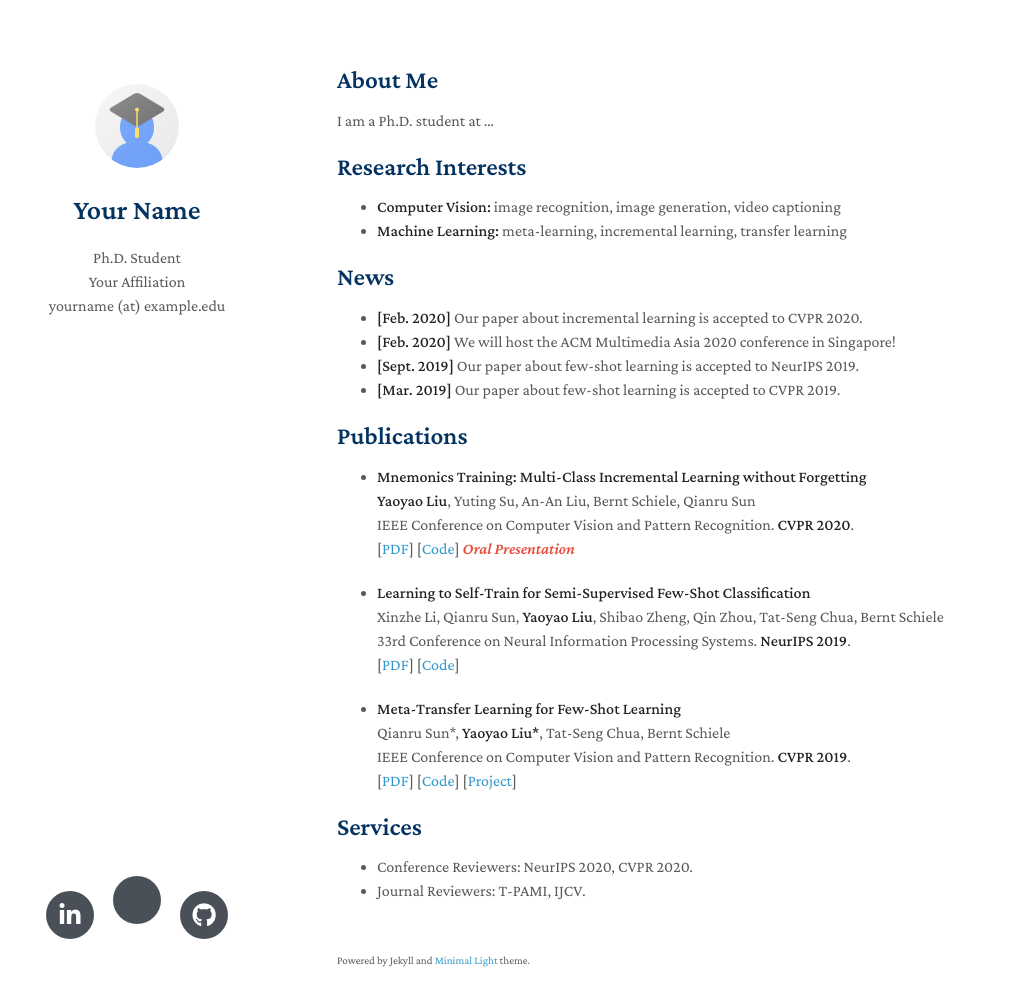
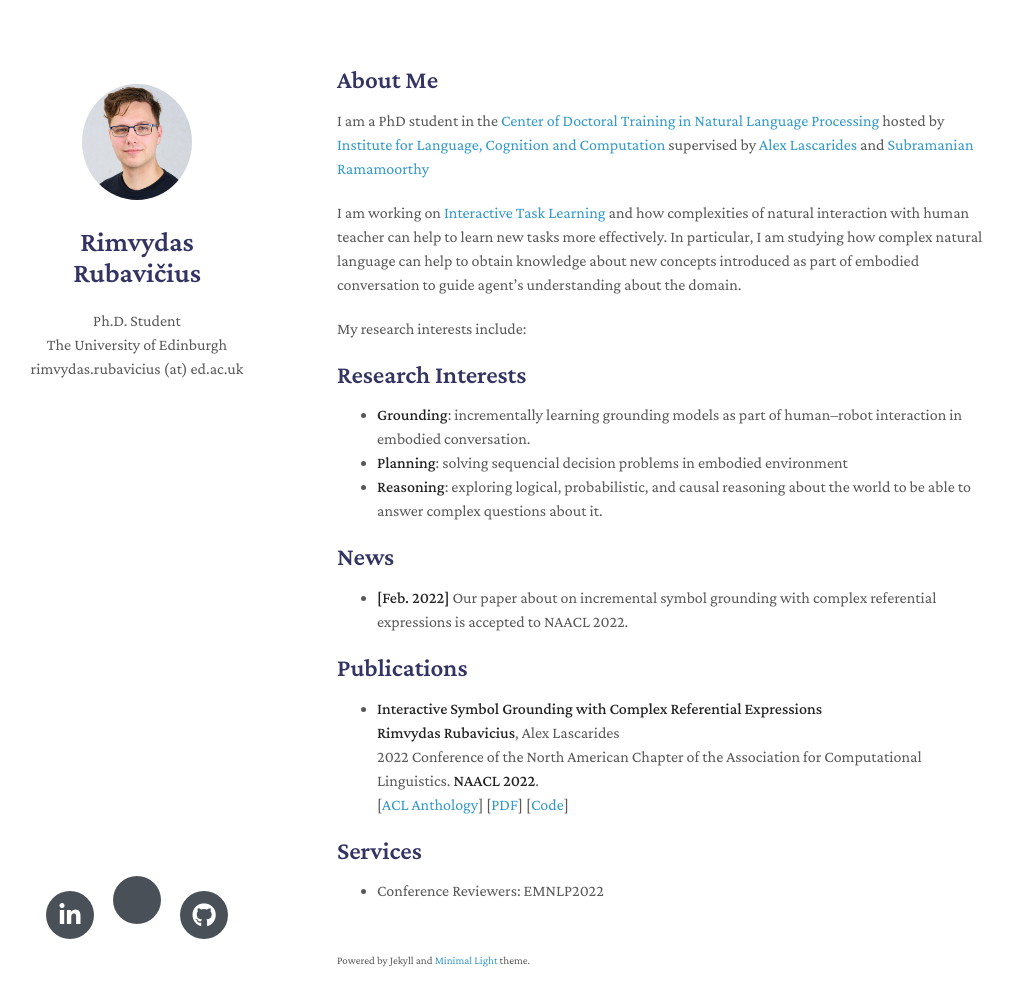
Before and after one commit to rimvydasrub/rimvydasrub.github.io, a Jekyll site: the page built from index.md, in a window 1280 px wide and 1041 px high. Shown: the top 1006 px of the window, without its empty margins (133-1145 px from the left). Built offline with Jekyll 4.4.1, drawn with Linux system fonts in a browser that asks for light colours; nearby versions of some CDN libraries; a style sheet for code colours, icons or effects is not loaded; our own code applies the rules of GitHub Pages for plain Markdown files.

Commit message:
init update

```diff
--- a/_config.yml
+++ b/_config.yml
@@ -1,15 +1,13 @@
-title: Your Name
+title: Rimvydas Rubavičius
 position: Ph.D. Student
-affiliation: Your Affiliation
-email: yourname (at) example.edu
-keywords: minimal academic
-google_scholar: https://scholar.google.com/
-github_link: https://github.com/yaoyao-liu/minimal-light
-linkedin: https://www.linkedin.com/
-avatar: ./assets/img/avatar.png
-google_analytics: UA-111540567-4
+affiliation: The University of Edinburgh
+email: rimvydas.rubavicius (at) ed.ac.uk
+keywords: Interactive Task Learning Robotics Reasoning Planning Natural Language Processing
+google_scholar: https://scholar.google.com/citations?user=7rA4ov4AAAAJ&hl
+github_link: https://github.com/rimvydasrub
+linkedin: https://www.linkedin.com/rimvydasrub
+twitter: https://twitter.com/rimvydasrub
+avatar: ./assets/img/avatar.jpg
 favicon: ./assets/img/favicon.png
 favicon_dark: ./assets/img/favicon-dark.png
-description: The Minimal Light is a simple and elegant jekyll theme for academic personal homepage.
-canonical: https://minimal-light.yyliu.net/
-remote_theme: yaoyao-liu/minimal-light
+description: Rimvydas Rubavicius Homepage
--- a/_sass/minimal-light.scss
+++ b/_sass/minimal-light.scss
@@ -102,23 +102,23 @@ papertitle {
 
 h1, h3, h4, h5, h6 {
   font-weight: 600;
-  color:#043361;
+  color:#343464;
   margin:0 0 20px;
 }
 
 h2 {
-  color:#043361;
+  color:#343464;
   margin:2px 0px 15px;
   font-size: 157%;
 }
 
 @media (prefers-color-scheme: dark) {
   h1, h3, h4, h5, h6 {
-    color:rgb(62, 183, 240);
+    color: #343464ff;
   }
 
   h2 {
-    color:rgb(62, 183, 240);
+    color: #343464ff;
   }
 }
 
--- a/index.md
+++ b/index.md
@@ -4,47 +4,36 @@ layout: homepage
 
 ## About Me
 
-I am a Ph.D. student at ...
+I am a PhD student in the [Center of Doctoral Training in Natural Language Processing](https://web.inf.ed.ac.uk/cdt/natural-language-processing)
+hosted by [Institute for Language, Cognition and Computation](https://web.inf.ed.ac.uk/ilcc)
+supervised by [Alex Lascarides](http://homepages.inf.ed.ac.uk/alex/) and [Subramanian Ramamoorthy](http://rad.inf.ed.ac.uk/)
+
+I am working on [Interactive Task Learning](https://mitpress.mit.edu/books/interactive-task-learning) and how complexities of natural interaction with human teacher can help to learn new tasks more effectively. In particular, I am studying how complex natural language can help to obtain knowledge about new concepts introduced as part of embodied conversation to guide agent's understanding about the domain.
+
+My research interests include:
 
 ## Research Interests
 
-- **Computer Vision:** image recognition, image generation, video captioning
-- **Machine Learning:** meta-learning, incremental learning, transfer learning
+- **Grounding**: incrementally learning grounding models as part of human--robot interaction in embodied conversation.
+- **Planning**: solving sequencial decision problems in embodied environment
+- **Reasoning**: exploring logical, probabilistic, and causal reasoning about  the world to be able to answer complex questions about it.
 
 ## News
 
-- **[Feb. 2020]** Our paper about incremental learning is accepted to CVPR 2020.
-- **[Feb. 2020]** We will host the ACM Multimedia Asia 2020 conference in Singapore!
-- **[Sept. 2019]** Our paper about few-shot learning is accepted to NeurIPS 2019.
-- **[Mar. 2019]** Our paper about few-shot learning is accepted to CVPR 2019.
+- **[Feb. 2022]** Our paper about on incremental symbol grounding with complex referential expressions is accepted to NAACL 2022.
 
 ## Publications
 
-- **Mnemonics Training: Multi-Class Incremental Learning without Forgetting**
+- **Interactive Symbol Grounding with Complex Referential Expressions**
   <br>
-  **Yaoyao Liu**, Yuting Su, An-An Liu, Bernt Schiele, Qianru Sun
+  **Rimvydas Rubavicius**, Alex Lascarides
   <br>
-  IEEE Conference on Computer Vision and Pattern Recognition. **CVPR 2020**.
+ 2022 Conference of the North American Chapter of the Association for Computational Linguistics. **NAACL 2022**.
   <br>
-  [[PDF](https://arxiv.org/pdf/2002.10211.pdf)] [[Code](https://github.com/yaoyao-liu/mnemonics)] <strong><i style="color:#e74d3c">Oral Presentation</i></strong>
+  [[ACL Anthology](https://aclanthology.org/2022.naacl-main.358/)]
+  [[PDF](https://aclanthology.org/2022.naacl-main.358.pdf)] [[Code](https://github.com/itl-ed/igre)]
 
-- **Learning to Self-Train for Semi-Supervised Few-Shot Classification**
-  <br>
-  Xinzhe Li, Qianru Sun, **Yaoyao Liu**, Shibao Zheng, Qin Zhou, Tat-Seng Chua, Bernt Schiele
-  <br>
-  33rd Conference on Neural Information Processing Systems. **NeurIPS 2019**.
-  <br>
-  [[PDF](http://papers.nips.cc/paper/9216-learning-to-self-train-for-semi-supervised-few-shot-classification.pdf)] [[Code](https://github.com/xinzheli1217/learning-to-self-train)]
-
-- **Meta-Transfer Learning for Few-Shot Learning**
-  <br>
-  Qianru Sun\*, **Yaoyao Liu\***, Tat-Seng Chua, Bernt Schiele
-  <br>
-  IEEE Conference on Computer Vision and Pattern Recognition. **CVPR 2019**.
-  <br>
-  [[PDF](http://openaccess.thecvf.com/content_CVPR_2019/papers/Sun_Meta-Transfer_Learning_for_Few-Shot_Learning_CVPR_2019_paper.pdf)] [[Code](https://github.com/yaoyao-liu/meta-transfer-learning)] [[Project](https://mtl.yyliu.net/)]
 
 ## Services
 
-- Conference Reviewers: NeurIPS 2020, CVPR 2020.
-- Journal Reviewers: T-PAMI, IJCV.
+- Conference Reviewers: EMNLP2022
```
Also changed, not shown: README_de.md (deleted), README_zh_Hans.md (deleted), README_zh_Hant.md (deleted), assets/img/avatar.jpg (added), assets/img/avatar.png (deleted), assets/img/favicon-dark.png (deleted), assets/img/favicon.png.
